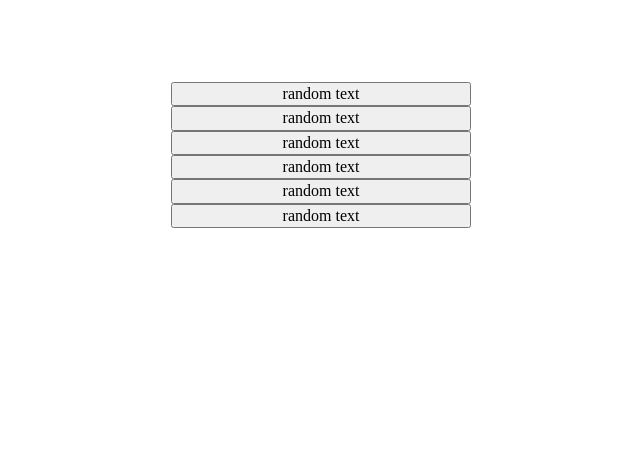
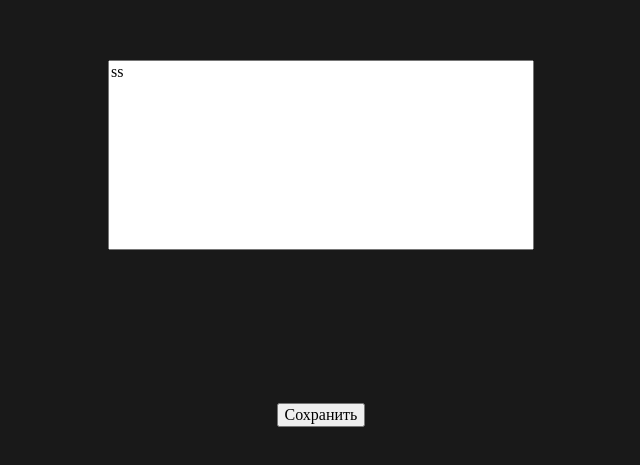
Before and after one commit to Extnow/test-task, a React (Create React App) app: page / in a window 1280 px wide. Shown: the part 245-710 px from the top of the page, without its empty margins (319-959 px from the left). Built offline with nearby package versions, Linux system fonts and the light colour scheme.

Commit message:
create modal window

```diff
--- a/public/index.html
+++ b/public/index.html
@@ -3,38 +3,13 @@
   <head>
     <meta charset="utf-8">
     <meta name="viewport" content="width=device-width, initial-scale=1, shrink-to-fit=no">
-    <meta name="theme-color" content="#000000">
-    <!--
-      manifest.json provides metadata used when your web app is added to the
-      homescreen on Android. See https://developers.google.com/web/fundamentals/engage-and-retain/web-app-manifest/
-    -->
-    <link rel="manifest" href="%PUBLIC_URL%/manifest.json">
+
     <link rel="shortcut icon" href="%PUBLIC_URL%/favicon.ico">
-    <!--
-      Notice the use of %PUBLIC_URL% in the tags above.
-      It will be replaced with the URL of the `public` folder during the build.
-      Only files inside the `public` folder can be referenced from the HTML.
+    <title>Test task</title>
+  </head>
 
-      Unlike "/favicon.ico" or "favicon.ico", "%PUBLIC_URL%/favicon.ico" will
-      work correctly both with client-side routing and a non-root public URL.
-      Learn how to configure a non-root public URL by running `npm run build`.
-    -->
-    <title>React App</title>
-  </head>
   <body>
-    <noscript>
-      You need to enable JavaScript to run this app.
-    </noscript>
     <div id="root"></div>
-    <!--
-      This HTML file is a template.
-      If you open it directly in the browser, you will see an empty page.
-
-      You can add webfonts, meta tags, or analytics to this file.
-      The build step will place the bundled scripts into the <body> tag.
-
-      To begin the development, run `npm start` or `yarn start`.
-      To create a production bundle, use `npm run build` or `yarn build`.
-    -->
+    <div id="portal"></div>
   </body>
 </html>
--- a/src/App.js
+++ b/src/App.js
@@ -5,7 +5,6 @@ import List from './List';
 const App = styled.div`
   display: flex;
   justify-content: center;
-  align-items: center;
 `;
 
 export default () => (
--- a/src/List.js
+++ b/src/List.js
@@ -1,5 +1,6 @@
 import React from 'react';
 import styled from 'styled-components';
+import Modal from './Modal';
 
 const ListWrapper = styled.div`
   width: 300px;
@@ -37,17 +38,31 @@ export default class List extends React.Component {
         text: 'random text',
       },
     ],
+    isModalOpen: true,
+  };
+
+  toggleModal = () => {
+    this.setState(state => ({ isModalOpen: !state.isModalOpen }));
   };
 
   render() {
-    const { items } = this.state;
+    const { items, isModalOpen } = this.state;
 
     return (
-      <ListWrapper>
-        {items.map(item => (
-          <button key={item.id} type="button">{item.text}</button>
-        ))}
-      </ListWrapper>
+      <React.Fragment>
+        <ListWrapper>
+          {items.map(item => (
+            <button onClick={this.toggleModal} key={item.id} type="button">
+              {item.text}
+            </button>
+          ))}
+        </ListWrapper>
+        {isModalOpen && (
+          <Modal onClose={this.toggleModal}>
+            <p />
+          </Modal>
+        )}
+      </React.Fragment>
     );
   }
 }
--- /dev/null
+++ b/src/Modal.js
@@ -0,0 +1,41 @@
+import React from 'react';
+import styled from 'styled-components';
+import ReactDOM from 'react-dom';
+
+const ModalWindow = styled.div`
+  position: absolute;
+  top: 0;
+  width: 100%;
+  height: 100vh;
+  display: flex;
+  align-items: center;
+  justify-content: center;
+  color: white;
+  background-color: rgba(0, 0, 0, 0.9);
+  z-index: 100;
+`;
+
+const BtnClose = styled.button`
+  position: absolute;
+  bottom: 128px;
+`;
+
+const Text = styled.textarea`
+  resize: none;
+`;
+
+export default class Modal extends React.Component {
+  state = {};
+
+  render() {
+    const { onClose } = this.props;
+
+    return ReactDOM.createPortal(
+      <ModalWindow>
+        <BtnClose onClick={onClose}>Сохранить</BtnClose>
+        <Text rows="10" cols="45" defaultValue="ss" />
+      </ModalWindow>,
+      document.getElementById('portal'),
+    );
+  }
+}
```
